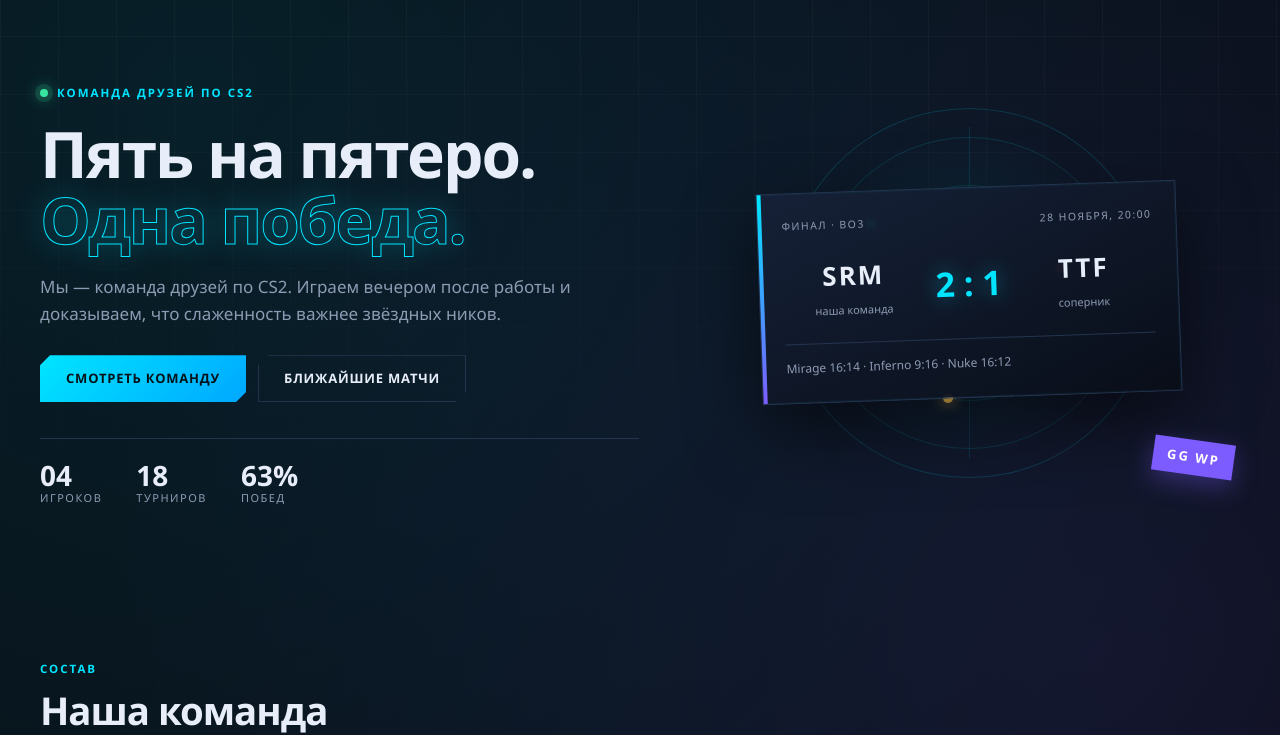
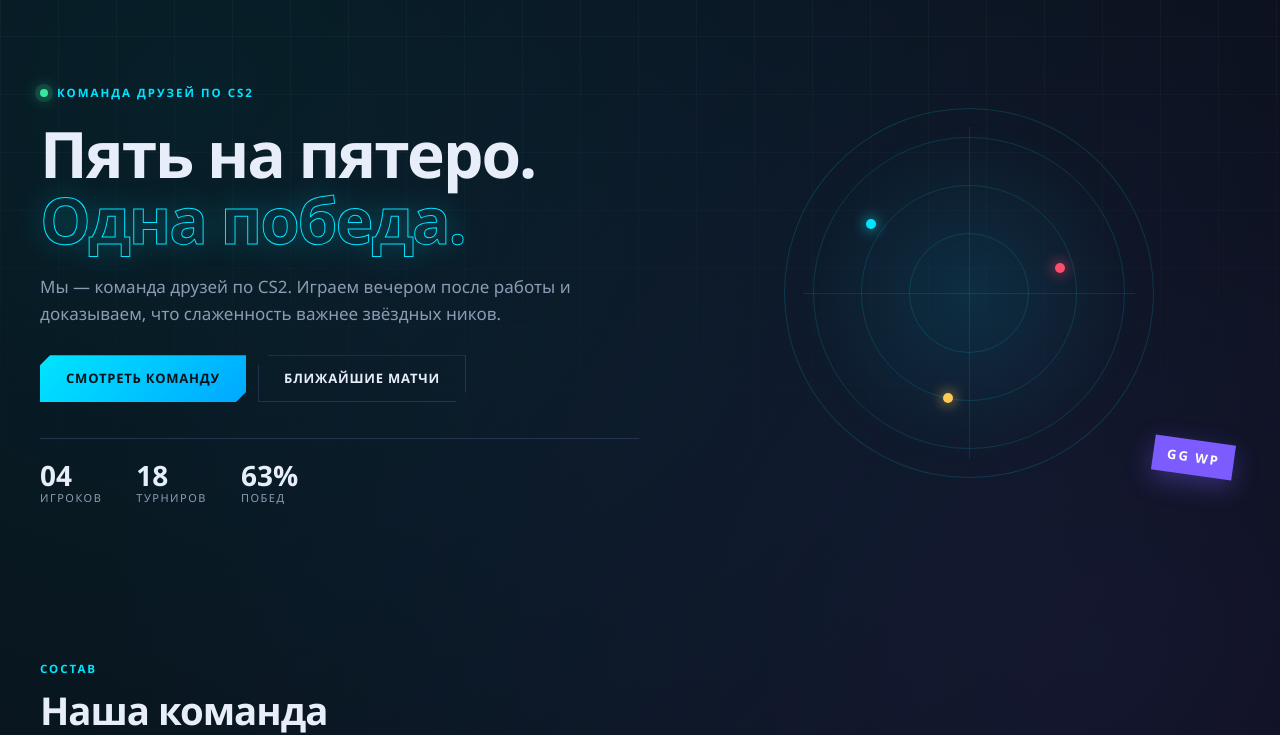
Before and after one commit to Collectioner1/cs2-friends-site, a plain HTML site: page index.html in a window 1280 px wide. Shown: the part 80-815 px from the top of the page. Drawn offline with Linux system fonts and the light colour scheme.

Commit message:
Remove hero score card

```diff
--- a/assets/css/style.css
+++ b/assets/css/style.css
@@ -91,14 +91,6 @@ img{max-width:100%;display:block}
 .radar__dot--a{left:22%;top:30%}
 .radar__dot--b{right:24%;top:42%;background:var(--red);box-shadow:0 0 14px var(--red)}
 .radar__dot--c{left:43%;bottom:20%;background:var(--yellow);box-shadow:0 0 14px var(--yellow)}
-.score-card{position:relative;width:min(100%,420px);background:linear-gradient(155deg,rgba(22,34,56,.97),rgba(9,14,24,.97));border:1px solid var(--line);padding:24px;box-shadow:0 28px 70px rgba(0,0,0,.55),inset 0 0 0 1px rgba(0,229,255,.05);transform:rotate(-2deg)}
-.score-card::before{content:"";position:absolute;left:0;top:0;bottom:0;width:4px;background:linear-gradient(var(--accent),var(--accent-2))}
-.score-card__top{display:flex;justify-content:space-between;gap:10px;font-size:10.5px;letter-spacing:1.4px;text-transform:uppercase;color:var(--muted)}
-.score-card__teams{display:grid;grid-template-columns:1fr auto 1fr;align-items:center;gap:12px;margin:22px 0;text-align:center}
-.score-card__teams b{display:block;font-size:26px;letter-spacing:2px}
-.score-card__teams small{font-size:11px;color:var(--muted)}
-.score-card__teams strong{font-size:34px;color:var(--accent);text-shadow:0 0 20px rgba(0,229,255,.45)}
-.score-card__maps{border-top:1px solid var(--line);padding-top:14px;font-size:12px;color:var(--muted)}
 .hero__sticker{position:absolute;right:6px;bottom:28px;background:var(--accent-2);color:#fff;font-weight:900;font-size:13px;letter-spacing:2px;padding:7px 14px;transform:rotate(8deg);box-shadow:0 8px 24px rgba(124,92,255,.35)}
 
 /* Секции */
@@ -219,9 +211,6 @@ img{max-width:100%;display:block}
   .hero__stats dd{font-size:24px}
   .hero__visual{min-height:300px}
   .radar{width:280px;height:280px}
-  .score-card{padding:18px}
-  .score-card__teams b{font-size:20px}
-  .score-card__teams strong{font-size:26px}
   .hero__sticker{bottom:8px;right:0;font-size:11px}
   .section{padding:60px 0}
   .section__head{align-items:flex-start;flex-direction:column;gap:18px}
--- a/index.html
+++ b/index.html
@@ -64,15 +64,6 @@
           <span class="radar__dot radar__dot--a"></span>
           <span class="radar__dot radar__dot--b"></span>
           <span class="radar__dot radar__dot--c"></span>
-        </div>
-        <div class="score-card">
-          <div class="score-card__top"><span>ФИНАЛ · BO3</span><span>28 ноября, 20:00</span></div>
-          <div class="score-card__teams">
-            <div><b>SRM</b><small>наша команда</small></div>
-            <strong>2 : 1</strong>
-            <div><b>TTF</b><small>соперник</small></div>
-          </div>
-          <div class="score-card__maps">Mirage 16:14 · Inferno 9:16 · Nuke 16:12</div>
         </div>
         <span class="hero__sticker">GG WP</span>
       </div>
```
Also changed, not shown: 1 other file.
